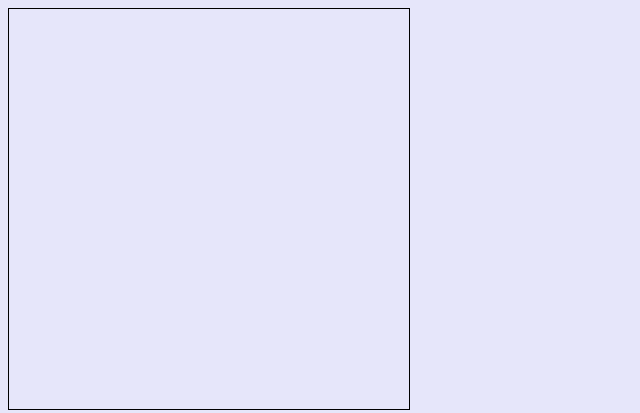
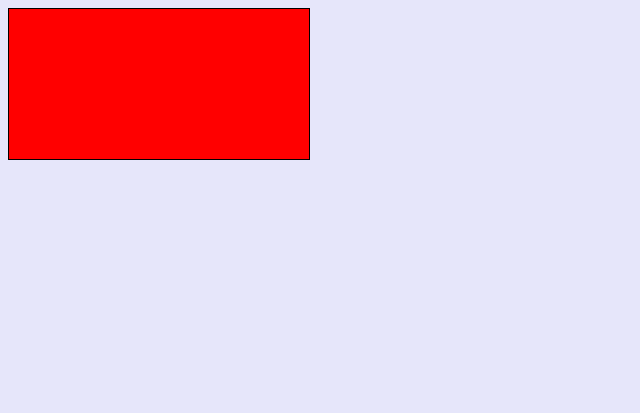
Before and after one commit to jgawarecki/pathfinder, a plain HTML site: page boss/WebContent/Index.html in a window 1280 px wide. Shown: the whole page, without its empty margins (0-640 px from the left). Drawn offline with Linux system fonts and the light colour scheme.

Commit message:
styles
added styles

```diff
--- a/boss/WebContent/Index.html
+++ b/boss/WebContent/Index.html
@@ -1,11 +1,24 @@
 <!DOCTYPE html>
 <html>
 <head>
+
+
 <meta charset="ISO-8859-1">
 <title>pathfinder</title>
 </head>
 <body bgcolor="#E6E6FA">
-<canvas height="400px" width="400px" style="border:1px solid #000000;"></canvas>
+<canvas id="studio" class="blob"></canvas>
 
 </body>
 </html>
+
+<style>
+ #studio
+ {
+ 	border:1px solid #000000;
+	width=400px;
+ 	height=400px;
+ 	background-color:red;
+ }
+
+</style>
```
